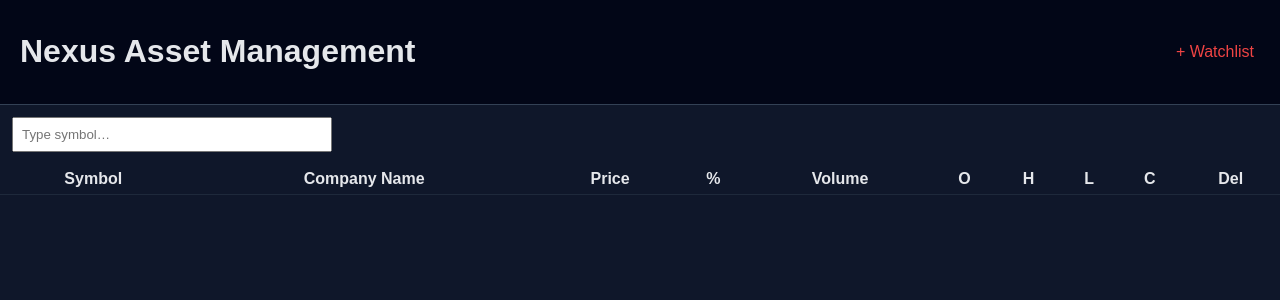
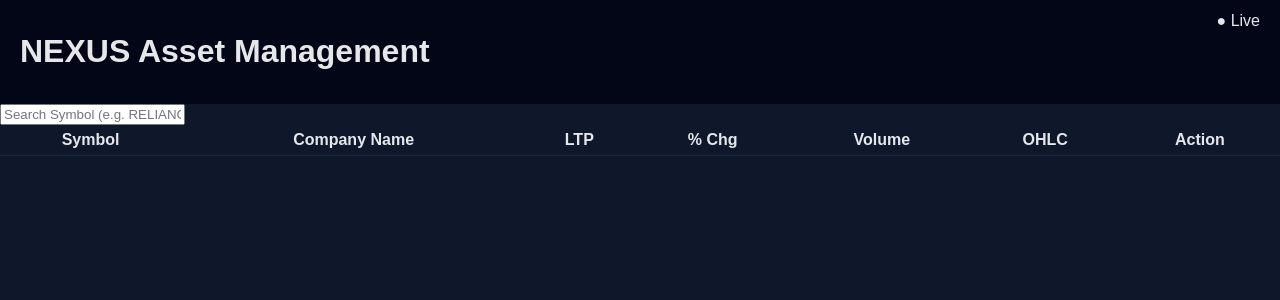
Before and after one commit to mrchopzy-ui/kotak-watchlist, a Flask app: page / in a window 1280 px wide. Shown: the top 300 px of the page. Run offline with Flask 3, Linux system fonts and the light colour scheme; lists and menus that the app fills with data are empty; parts of the project's set-up code (start-up, migrations or seed data) failed here and were passed over.

Commit message:
Update index.html

```diff
--- a/templates/index.html
+++ b/templates/index.html
@@ -1,40 +1,41 @@
 <!DOCTYPE html>
-<html>
+<html lang="en">
 <head>
-    <title>Nexus Asset Management</title>
+    <meta charset="UTF-8">
+    <meta name="viewport" content="width=device-width, initial-scale=1.0">
+    <title>Nexus Asset Management | Watchlist v2</title>
     <link rel="stylesheet" href="/static/style.css">
 </head>
 <body>
-
+    <div class="container">
         <header>
-    <h1>Nexus Asset Management</h1>
-    <button id="newWL">+ Watchlist</button>
+            <h1>NEXUS <span class="subtitle">Asset Management</span></h1>
+            <div class="status-indicator">● Live</div>
         </header>
 
-<div class="tabs">
-{% for w in watchlists %}
-    <div class="tab" data-id="{{w[0]}}" data-type="{{w[2]}}">{{w[1]}}</div>
-{% endfor %}
+        <div class="search-box">
+            <input type="text" id="searchInput" placeholder="Search Symbol (e.g. RELIANCE)..." autocomplete="off">
+            <div id="searchResults" class="dropdown"></div>
         </div>
 
-<input id="search" placeholder="Type symbol…" autocomplete="off">
-<div id="suggestions"></div>
-
+        <div class="table-container">
             <table>
                 <thead>
                     <tr>
                         <th>Symbol</th>
                         <th>Company Name</th>
-<th>Price</th>
-<th>%</th>
+                        <th>LTP</th>
+                        <th>% Chg</th>
                         <th>Volume</th>
-<th>O</th><th>H</th><th>L</th><th>C</th>
-<th>Del</th>
+                        <th>OHLC</th>
+                        <th>Action</th>
                     </tr>
                 </thead>
-<tbody id="rows"></tbody>
+                <tbody id="watchlistBody">
+                    </tbody>
             </table>
-
+        </div>
+    </div>
     <script src="/static/app.js"></script>
 </body>
 </html>
```
Lines whose indentation alone changed are shown as unchanged.
